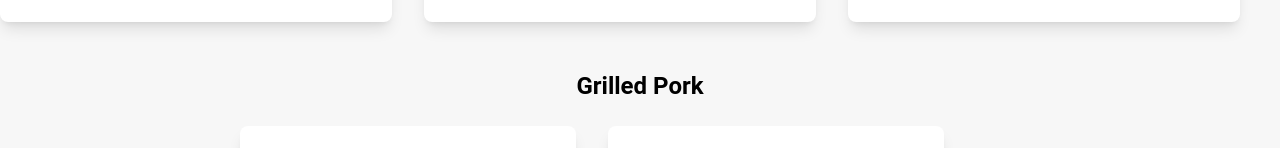
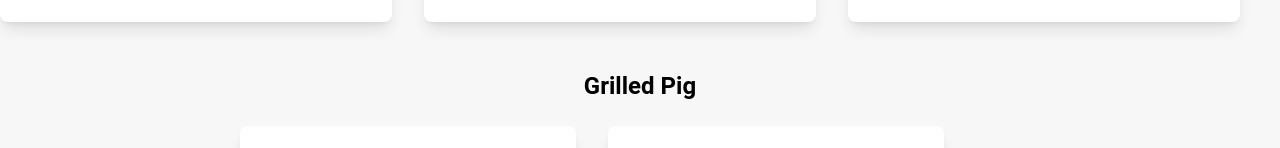
Before and after one commit to Leticiaattoh/attohField, a React (Vite) app: page / in a window 1280 px wide. Shown: the part 2469-2617 px from the top of the page. Built offline with nearby package versions, Linux system fonts and the light colour scheme.

Commit message:
worked on changes on welcome slides and fixed shop now

```diff
--- a/src/components/Hero.jsx
+++ b/src/components/Hero.jsx
@@ -17,7 +17,7 @@ const Hero = () => {
       loop="true"
     >
       {/* slider1 */}
-      <div className="relative w-full h-[80vh] md:h-screen bg-white">
+      <div className="relative w-full h-full md:h-screen bg-white">
         {/* Background Image */}
         <div
           style={{ backgroundImage: `url(${attohfield3})` }}
@@ -30,17 +30,17 @@ const Hero = () => {
             Welcome to AttohField
           </h1>
 
-          <p className="mt-4 px-4 py-1 text-lg font-semibold text-black bg-[#83CA13] rounded-full">
+          <p className="mt-4 px-4 py-1 lg:text-lg sm:text-sm font-semibold text-black bg-[#83CA13] rounded-full">
             Premium Quality Pork, Fresh from Our Farm to Your Table
           </p>
 
-          <p className="mt-4 max-w-2xl text-gray-900 mb-[10%] text-sm md:text-base leading-relaxed">
+          <p className="mt-4 max-w-2xl text-gray-900 mb-[10%] sm:text-xs lg:text-sm md:text-base leading-relaxed">
             From juicy pork chops to tender ribs and grills, our meat is packed
             with
             <span className="hidden md:inline">
               {" "}
               <br />{" "}
-            </span>
+            </span>{" "}
             flavor and nutrition. Whether you're a restaurant, butcher, or home
             <span className="hidden md:inline">
               {" "}
--- a/src/components/ShopNow.jsx
+++ b/src/components/ShopNow.jsx
@@ -33,18 +33,18 @@ const ShopNow = () => {
     },
     {
       id: 5,
-      category: "Grilled Pork",
-      name: "Grilled Pork",
+      category: "Grilled Pig",
+      name: "Grilled Pig",
       price: "Ghc 150/kg",
       retailInfo: "Retail:10 kilos minimum",
       image: grilled3,
     },
     {
       id: 6,
-      category: "Grilled Pork",
-      name: "Grilled Pork",
+      category: "Grilled Pig",
+      name: "Grilled Pig (Whole)",
       price: "Ghc 120/kg",
-      wholesaleInfo: "Wholesale:50 kilos and above (Whole pig)",
+      wholesaleInfo: "Wholesale:50 kilos and above",
       image: grilled2,
     },
   ];
@@ -93,10 +93,10 @@ const ShopNow = () => {
       </div>
 
       {/* Grilled Pork Section */}
-      <h3 className="text-2xl font-bold text-center mb-6">Grilled Pork</h3>
+      <h3 className="text-2xl font-bold text-center mb-6">Grilled Pig</h3>
       <div className="grid grid-cols-1 sm:grid-cols-2 lg:grid-cols-4 gap-8 lg:mr-[-50%] justify-center">
         {products
-          .filter((product) => product.category === "Grilled Pork")
+          .filter((product) => product.category === "Grilled Pig")
           .map((product) => (
             <div
               key={product.id}
```
